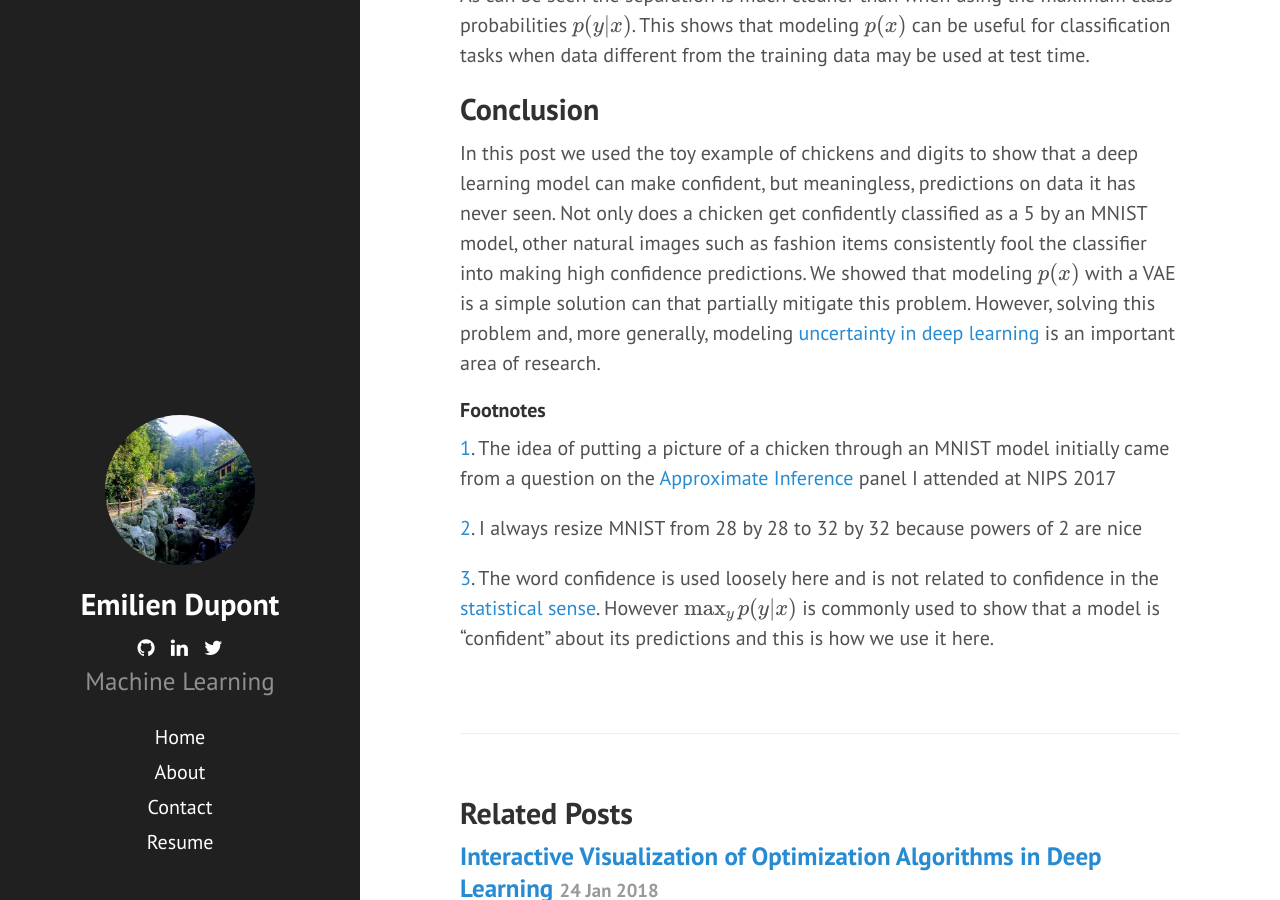
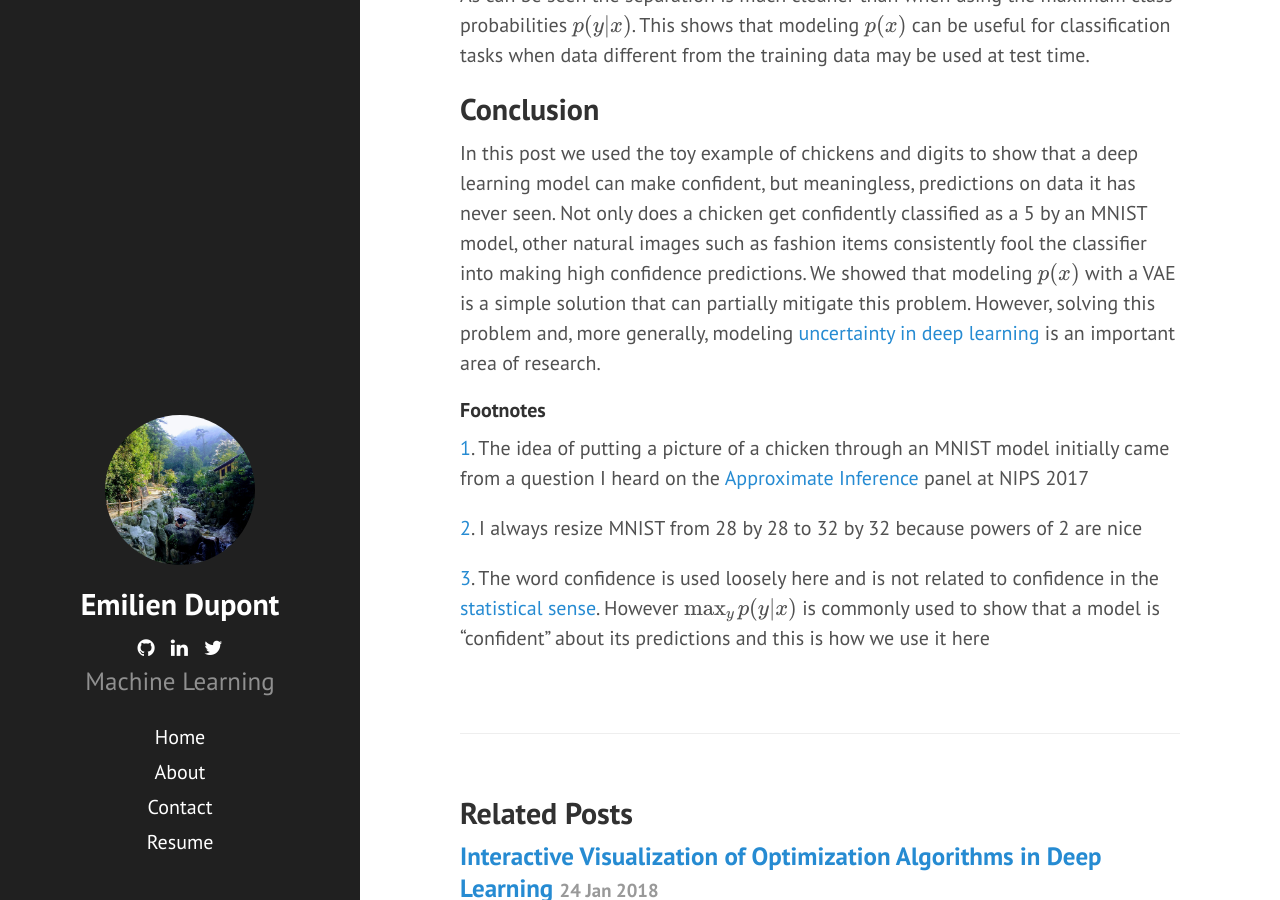
Before and after one commit to EmilienDupont/emiliendupont.github.io, a Jekyll site: the page built from _posts/2018-03-14-mnist-chicken.md, in a window 1280 px wide and 900 px high, scrolled down 7510 px. Built offline with Jekyll 4.4.1, drawn with Linux system fonts in a browser that asks for light colours; nearby versions of some CDN libraries; formulas are drawn with MathJax 3; comment, search, counter and statistics services are not loaded; some of the changed text lies outside the part shown.

Commit message:
:bug: typo fixes

```diff
--- a/_posts/2018-03-14-mnist-chicken.md
+++ b/_posts/2018-03-14-mnist-chicken.md
@@ -108,11 +108,11 @@ As can be seen the separation is much cleaner than when using the maximum class
 
 ## Conclusion
 
-In this post we used the toy example of chickens and digits to show that a deep learning model can make confident, but meaningless, predictions on data it has never seen. Not only does a chicken get confidently classified as a 5 by an MNIST model, other natural images such as fashion items consistently fool the classifier into making high confidence predictions. We showed that modeling $$ p(x) $$ with a VAE is a simple solution can that partially mitigate this problem. However, solving this problem and, more generally, modeling [uncertainty in deep learning](http://mlg.eng.cam.ac.uk/yarin/thesis/thesis.pdf) is an important area of research.
+In this post we used the toy example of chickens and digits to show that a deep learning model can make confident, but meaningless, predictions on data it has never seen. Not only does a chicken get confidently classified as a 5 by an MNIST model, other natural images such as fashion items consistently fool the classifier into making high confidence predictions. We showed that modeling $$ p(x) $$ with a VAE is a simple solution that can partially mitigate this problem. However, solving this problem and, more generally, modeling [uncertainty in deep learning](http://mlg.eng.cam.ac.uk/yarin/thesis/thesis.pdf) is an important area of research.
 
 #### Footnotes
-<a name="footnote1">1</a>. The idea of putting a picture of a chicken through an MNIST model initially came from a question on the [Approximate Inference](http://approximateinference.org/) panel I attended at NIPS 2017
+<a name="footnote1">1</a>. The idea of putting a picture of a chicken through an MNIST model initially came from a question I heard on the [Approximate Inference](http://approximateinference.org/) panel at NIPS 2017
 
 <a name="footnote2">2</a>. I always resize MNIST from 28 by 28 to 32 by 32 because powers of 2 are nice
 
-<a name="footnote3">3</a>. The word confidence is used loosely here and is not related to confidence in the [statistical sense](https://en.wikipedia.org/wiki/Confidence_interval). However $$ \max_y p(y \vert x) $$ is commonly used to show that a model is “confident” about its predictions and this is how we use it here.
+<a name="footnote3">3</a>. The word confidence is used loosely here and is not related to confidence in the [statistical sense](https://en.wikipedia.org/wiki/Confidence_interval). However $$ \max_y p(y \vert x) $$ is commonly used to show that a model is “confident” about its predictions and this is how we use it here
```
Also changed, not shown: other parts of _posts/2018-03-14-mnist-chicken.md (+1 -1 lines).
